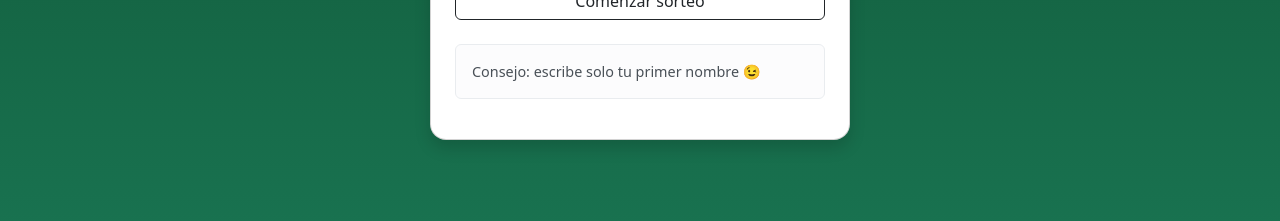
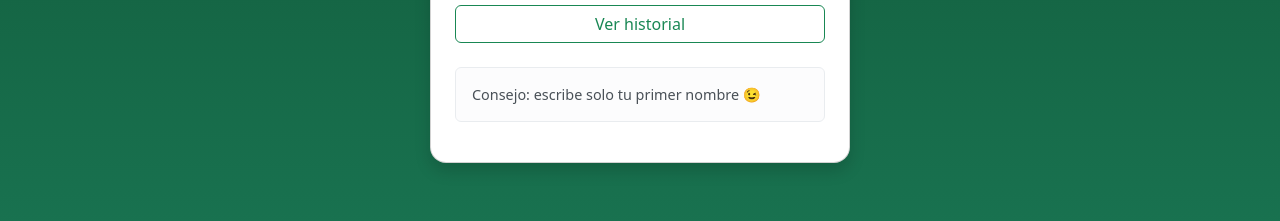
Before and after one commit to Hans-el/amigo-secreto-navidad, a plain HTML site: page index.html in a window 1280 px wide. Shown: the part 413-634 px from the top of the page. Drawn offline with nearby package versions, Linux system fonts and the light colour scheme; some packages are replaced by stand-ins of ours; a script that the page names is missing.

Commit message:
Funcionalidad de Historial añadida

```diff
--- a/index.html
+++ b/index.html
@@ -148,6 +148,12 @@
       <button class="btn btn-outline-dark w-100 mt-4" onclick="cerrarTurno()">Cerrar turno</button>
     </div>
 
+    <!-- Botón para ver a quien me tocó -->
+    <button class="btn btn-outline-success w-100 mt-2" onclick="verHistorial()">
+      Ver historial
+    </button>
+
+
     <!-- ADMIN PANEL -->
     <div id="pantallaAdmin" class="fade" style="display:none;">
       <h6 class="text-center mb-3">Panel de administración</h6>
@@ -161,6 +167,8 @@
     </div>
 
   </div>
+
+  <!-- PARTE DE LOS SCRIPTS-->
 
   <script>
     // ✅ API REAL DE RAILWAY
@@ -261,6 +269,50 @@
       document.getElementById("error").textContent = "";
       pantalla("pantallaInicio");
     }
+    async function verHistorial() {
+      const { value: nombre } = await Swal.fire({
+        title: "Ver historial",
+        input: "text",
+        inputLabel: "Escribe tu nombre",
+        inputPlaceholder: "Tu nombre",
+        showCancelButton: true,
+        confirmButtonText: "Ver",
+        cancelButtonText: "Cancelar"
+      });
+
+      if (!nombre) return;
+
+      try {
+        const res = await fetch(`${API_URL}/historial`, {
+          method: "POST",
+          headers: { "Content-Type": "application/json" },
+          body: JSON.stringify({ nombre })
+        });
+
+        const data = await res.json();
+
+        if (!res.ok) {
+          Swal.fire("Error", data.error || "No se pudo consultar el historial", "error");
+          return;
+        }
+
+        Swal.fire({
+          title: "Tu amigo secreto",
+          html: `
+        <strong>${data.amigo}</strong><br><br>
+        <small><b>Intereses actualizados:</b></small><br>
+        <em>${data.intereses || "Aún no ha escrito sus intereses"}</em>
+      `,
+          icon: "info"
+        });
+
+      } catch (error) {
+        Swal.fire("Error", "No se pudo conectar al servidor", "error");
+      }
+    }
+    localStorage.setItem("miNombre", nombre);
+
+
 
     function pantalla(id) {
       ["pantallaInicio", "pantallaIngreso", "pantallaResultado", "pantallaAdmin"]
```
